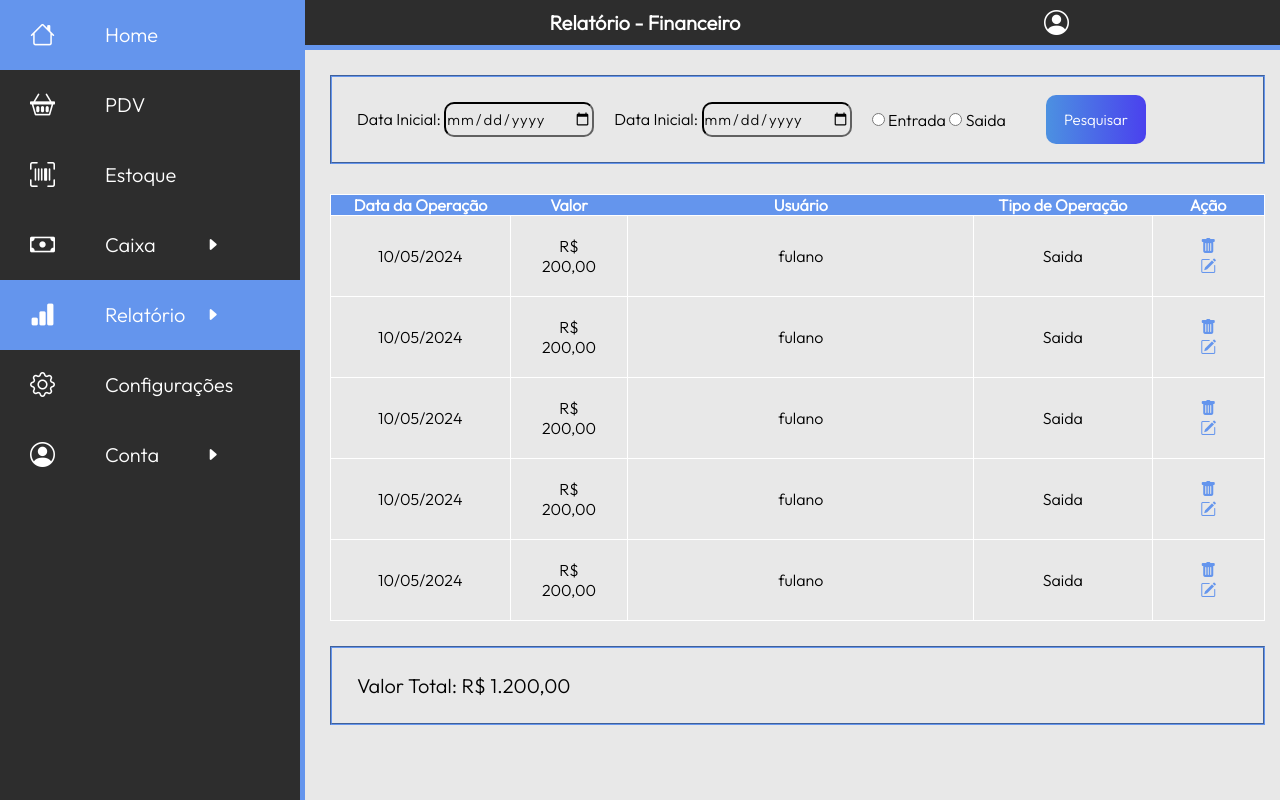
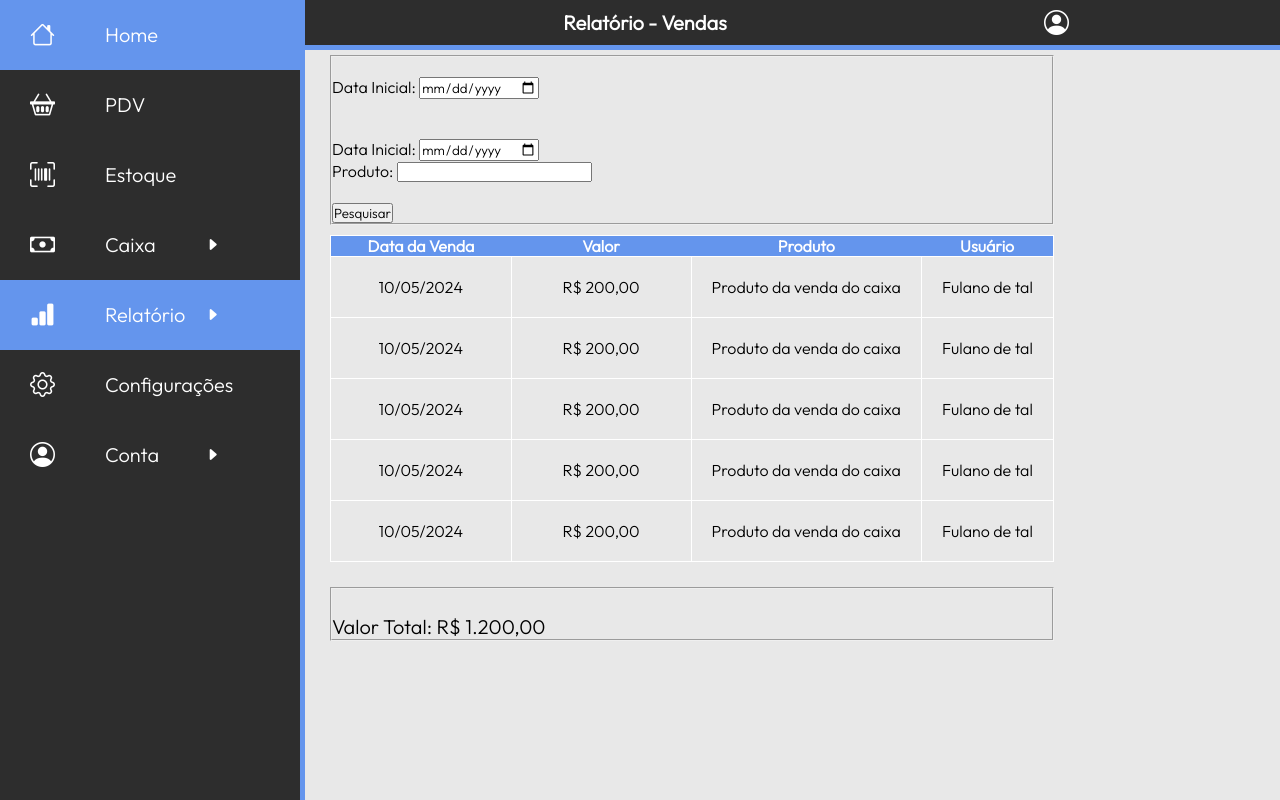
Before and after one commit to ICEI-PUC-Minas-PMV-ADS/pmv-ads-2024-1-e1-proj-web-t10-pmv-ads-2024-1-e1-proj-teleco, a plain HTML site: page codigo-fonte/relatorio-vendas.html in a window 1280 px wide. Drawn offline with nearby package versions, Linux system fonts and the light colour scheme.

Commit message:
Relatório de Vendas (review)

```diff
--- a/codigo-fonte/css/relatorio-vendas.css
+++ b/codigo-fonte/css/relatorio-vendas.css
@@ -25,12 +25,12 @@
 
 
 .inputUser-relvenda{
-    border-color: rgb(0, 0, 0);
+    border-color: rgb(13, 13, 13);
     background: none;
     border-radius: 10px;
     outline: none;
     height: 35px;
-    color: rgb(0, 0, 0);
+    color: rgb(13, 13, 13);
     font-size: 15px;
     width: 150px;
     letter-spacing: 1px;
--- a/codigo-fonte/relatorio-vendas.html
+++ b/codigo-fonte/relatorio-vendas.html
@@ -7,11 +7,11 @@
   <script src="https://cdnjs.cloudflare.com/ajax/libs/jquery/3.5.1/jquery.min.js" charset="UTF-8" ></script>
   <link rel="stylesheet" href="https://cdn.jsdelivr.net/npm/bootstrap-icons@1.11.3/font/bootstrap-icons.min.css">
   <link rel="stylesheet" href="css/style.css">
-  <link rel="stylesheet" href="css/relatorio-financeiro.css">
+  <link rel="stylesheet" href="css/relatorio-vendas.css">
   <script src="scripts/scripts.js" type="text/javascript"></script>
 
 
-  <title>Nexum - Relatório</title>
+  <title>Titron - Relatório</title>
 </head>
 <body>
     <header>
@@ -52,94 +52,91 @@
       </nav>
     </header>
     <div class="cabecalho">
-      <h1>Relatório - Financeiro</h1>
+      <h1>Relatório - Vendas</h1>
       <div class="tagusuario">
         <i class="bi bi-person-circle"></i>
         <label ><span id="tagusuario"></span></label>
       </div>
     </div>
     <div class="corpo">
-      <div class="tabelarelfinan divcorpo">
-        <div class="boxrelfinan divcorpo">
+      <div class="tabelarelvendas divcorpo">
+        <div class="boxrelvendas divcorpo">
           <form action="">
-            <fieldset class="fieldsetrelfinan">
+            <fieldset class="fieldsetrelvendas">
               <br>
-              <div class="inputBox-relfinan">
-                <label for="dataini" class="labelInput-relfinan">Data Inicial:</label>
-                <input type="date" name="dataini" id="dataini" class="inputUser-relfinan" required>
+              <div class="inputBox-relvendas">
+                <label for="dataini" class="labelInput-relvendas">Data Inicial:</label>
+                <input type="date" name="dataini" id="dataini" class="inputUser-relvendas" required>
               </div>
               <br>
               <br>
-              <div class="inputBox-relfinan">
-                <label for="dataini" class="labelInput-relfinan">Data Inicial:</label>
-                <input type="date" name="dataini" id="dataini" class="inputUser-relfinan" required>
+              <div class="inputBox-relvendas">
+                <label for="dataini" class="labelInput-relvendas">Data Inicial:</label>
+                <input type="date" name="dataini" id="dataini" class="inputUser-relvendas" required>
               </div>
-              <div class="inputBox-relfinan">
-                <input type="radio" name="comodato" id="comodato" class="radio-venda" >
-                <label for="comodato" class="labelInput-pdv">Entrada</label>
-                <input type="radio" name="comodato" id="venda" class="radio-comodato" >
-                <label for="comodato" class="labelInput-pdv">Saida</label>
+              <div class="inputBox-relvendas">
+                <label for="produto" class="labelInput-relvendas">Produto:</label>
+                <input type="text" name="produto" id="produto" class="inputUser-relvendas" required>
               </div>
               <br>
-              <input type="submit" name="submit" value="Pesquisar" id="submit-relfinan">
+              <input type="submit" name="submit" value="Pesquisar" id="submit-relvendas">
             </fieldset>
           </form>
         </div>
         <table class="tabelavendas">
           <thead>
             <tr class="tabcabeca">
-              <th id="data">Data da Operação</th>
+              <th id="data">Data da Venda</th>
               <th id="valor">Valor</th>
+              <th id="user">Produto</th>
               <th id="user">Usuário</th>
-              <th id="tipo">Tipo de Operação</th>
-              <th id="acao">Ação</th>
+
             </tr>
           </thead>
           <tbody>
             <tr>
               <td>10/05/2024</td>
               <td>R$ 200,00</td>
-              <td>fulano</td>
-              <td>Saida</td>
-              <td><i class="bi bi-trash-fill" id="botaodelete"></i><i class="bi bi-pencil-square" id="botaoedit"></i></td>
+              <td>Produto da venda do caixa</td>
+              <td>Fulano de tal</td>
+
             </tr>
             <tr>
               <td>10/05/2024</td>
               <td>R$ 200,00</td>
-              <td>fulano</td>
-              <td>Saida</td>
-              <td><i class="bi bi-trash-fill" id="botaodelete"></i><i class="bi bi-pencil-square" id="botaoedit"></i></td>
+              <td>Produto da venda do caixa</td>
+              <td>Fulano de tal</td>
+
             </tr>
             <tr>
               <td>10/05/2024</td>
               <td>R$ 200,00</td>
-              <td>fulano</td>
-              <td>Saida</td>
-              <td><i class="bi bi-trash-fill" id="botaodelete"></i><i class="bi bi-pencil-square" id="botaoedit"></i></td>
+              <td>Produto da venda do caixa</td>
+              <td>Fulano de tal</td>
+
             </tr>
             <tr>
               <td>10/05/2024</td>
               <td>R$ 200,00</td>
-              <td>fulano</td>
-              <td>Saida</td>
-              <td><i class="bi bi-trash-fill" id="botaodelete"></i><i class="bi bi-pencil-square" id="botaoedit"></i></td>
+              <td>Produto da venda do caixa</td>
+              <td>Fulano de tal</td>
+
             </tr>
             <tr>
               <td>10/05/2024</td>
               <td>R$ 200,00</td>
-              <td>fulano</td>
-              <td>Saida</td>
-              <td><i class="bi bi-trash-fill" id="botaodelete"></i><i class="bi bi-pencil-square" id="botaoedit"></i></td>
+              <td>Produto da venda do caixa</td>
+              <td>Fulano de tal</td>
             </tr>
 
           </tbody>
         </table>
         <div class="boxresultado">
           <form action="">
-            <fieldset class="fieldsetrelfinan">
+            <fieldset class="fieldsetrelvendas">
               <br>
-              <div class="inputBox-relfinan">
-                <label for="dataini" class="labelInput-relfinan">Valor Total: R$ 1.200,00</label>
+              <div class="inputBox-relvendas">
+                <label for="dataini" class="labelInput-relvendas">Valor Total: R$ 1.200,00</label>
               <br>
             </fieldset>
           </form>
```
